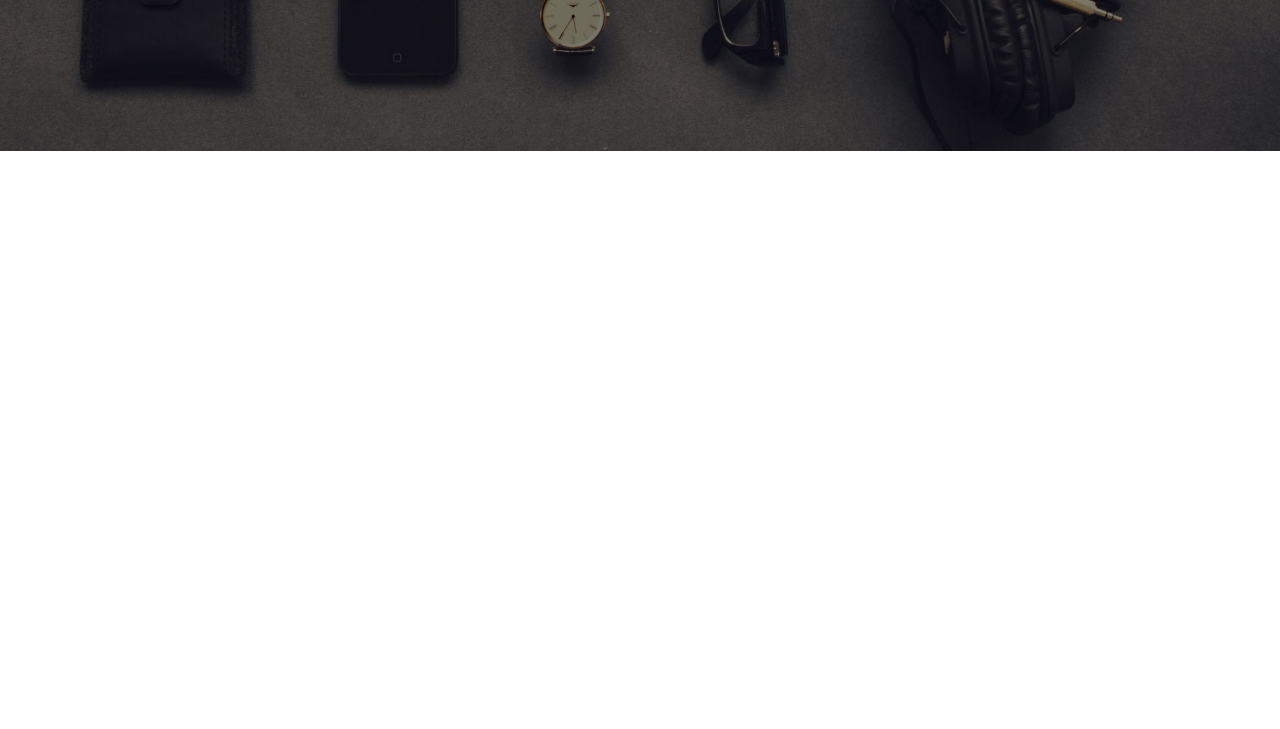
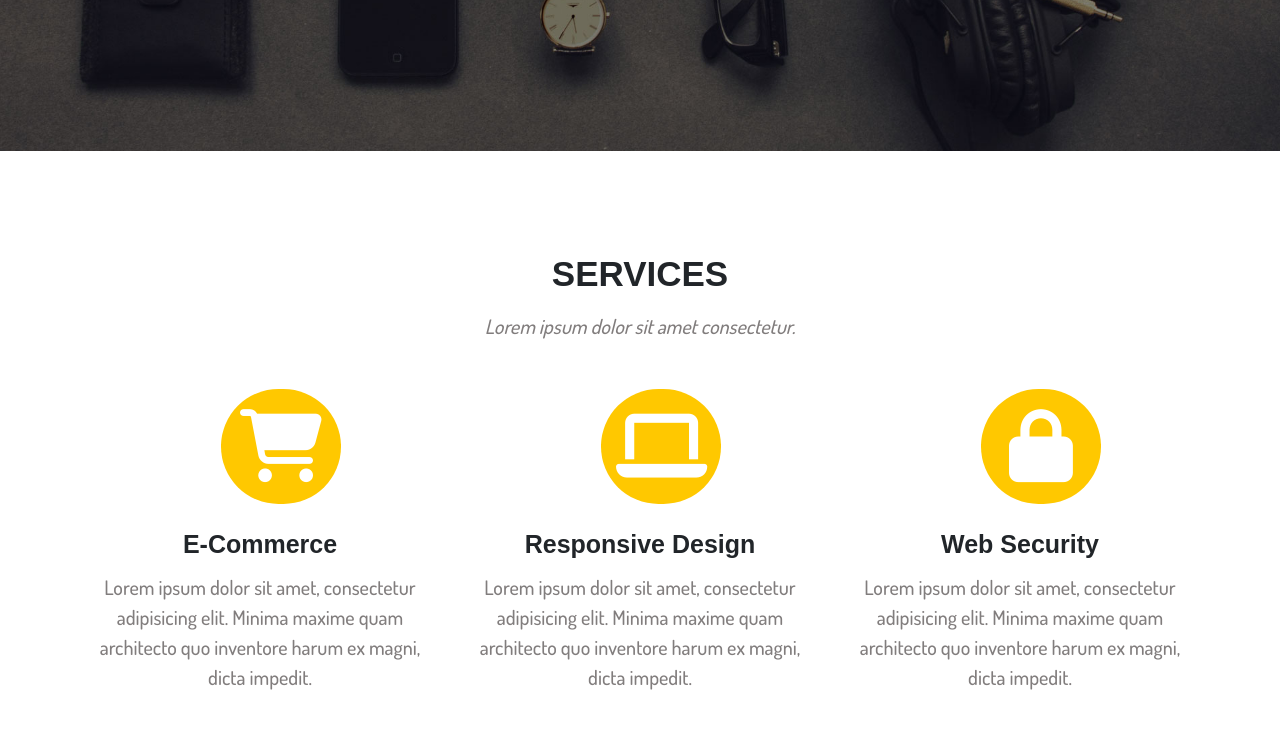
Before and after one commit to SamiraQuliyeva/StartBootstrap, a plain HTML site: page index.html in a window 1280 px wide. Shown: the part 573-1302 px from the top of the page. Before the commit the page ends 884 px from the top, so only its background shows below. Drawn offline with nearby package versions, Linux system fonts and the light colour scheme.

Commit message:
services

```diff
--- a/_services.sass
+++ b/_services.sass
@@ -2,25 +2,50 @@
 h1
     font-weight: 600
     font-size: 35px
+    font-family: sans-serif
 h3
     font-size: 20px
     font-style: italic
+    color: #817d7d
 h1,h3
     margin: 25px 35px
 .textbox
     .icon
         font-size: 73px
-        margin: 50px
+        margin: 28px 139px
         color: #ffff
         background-color: #ffc800
-        overflow: hidden
         border-radius: 65px
         width: 120px
-        height: 120px
+
         i
             margin: 21px 15px
     h2
         font-size: 25px
         font-weight: 600
+        font-family: sans-serif
     h4
-        font-size: 15px
+        color: #817d7d
+        font-size: 20px
+        margin: 15px 2px
+        line-height: 1.5
+        @media screen and ( min-width: 992px )
+            .textbox
+                .icon
+                    font-size: 73px
+                    margin: 28px 46px
+                    color: #ffff
+                    background-color: #ffc800
+                    border-radius: 65px
+                    width: 120px
+                    i
+                        margin: 28px 46px
+            h2
+                font-size: 25px
+                font-weight: 600
+                font-family: sans-serif
+            h4
+                color: #817d7d
+                font-size: 20px
+                margin: 15px 2px
+                line-height: 1.5
--- a/index.html
+++ b/index.html
@@ -64,13 +64,43 @@
             <div class="container">
                 <div class="row">
                     <div class="col-md-12">
-                        <div class="textbox">
-
+                        <div class="text-center">
+                            <h1>SERVICES</h1>
+                            <h3>Lorem ipsum dolor sit amet consectetur.</h3>
                         </div>
                     </div>
                 </div>
                 <div class="row">
-
+                    <div class="col-md-4">
+                        <div class="textbox text-center">
+                            <div class="icon">
+                                <i class="fa-solid fa-cart-shopping"></i>
+                            </div>
+                            <h2>E-Commerce</h2>
+                            <h4>Lorem ipsum dolor sit amet, consectetur adipisicing elit. Minima maxime quam architecto
+                                quo inventore harum ex magni, dicta impedit.</h4>
+                        </div>
+                    </div>
+                    <div class="col-md-4">
+                        <div class="textbox text-center">
+                            <div class="icon">
+                                <i class="fa-solid fa-laptop"></i>
+                            </div>
+                            <h2>Responsive Design</h2>
+                            <h4>Lorem ipsum dolor sit amet, consectetur adipisicing elit. Minima maxime quam architecto
+                                quo inventore harum ex magni, dicta impedit.</h4>
+                        </div>
+                    </div>
+                    <div class="col-md-4">
+                        <div class="textbox text-center">
+                            <div class="icon">
+                                <i class="fa-solid fa-lock"></i>
+                            </div>
+                            <h2>Web Security</h2>
+                            <h4>Lorem ipsum dolor sit amet, consectetur adipisicing elit. Minima maxime quam architecto
+                                quo inventore harum ex magni, dicta impedit.</h4>
+                        </div>
+                    </div>
                 </div>
             </div>
         </section>
```
Also changed, not shown: style.css, 1 other file.
